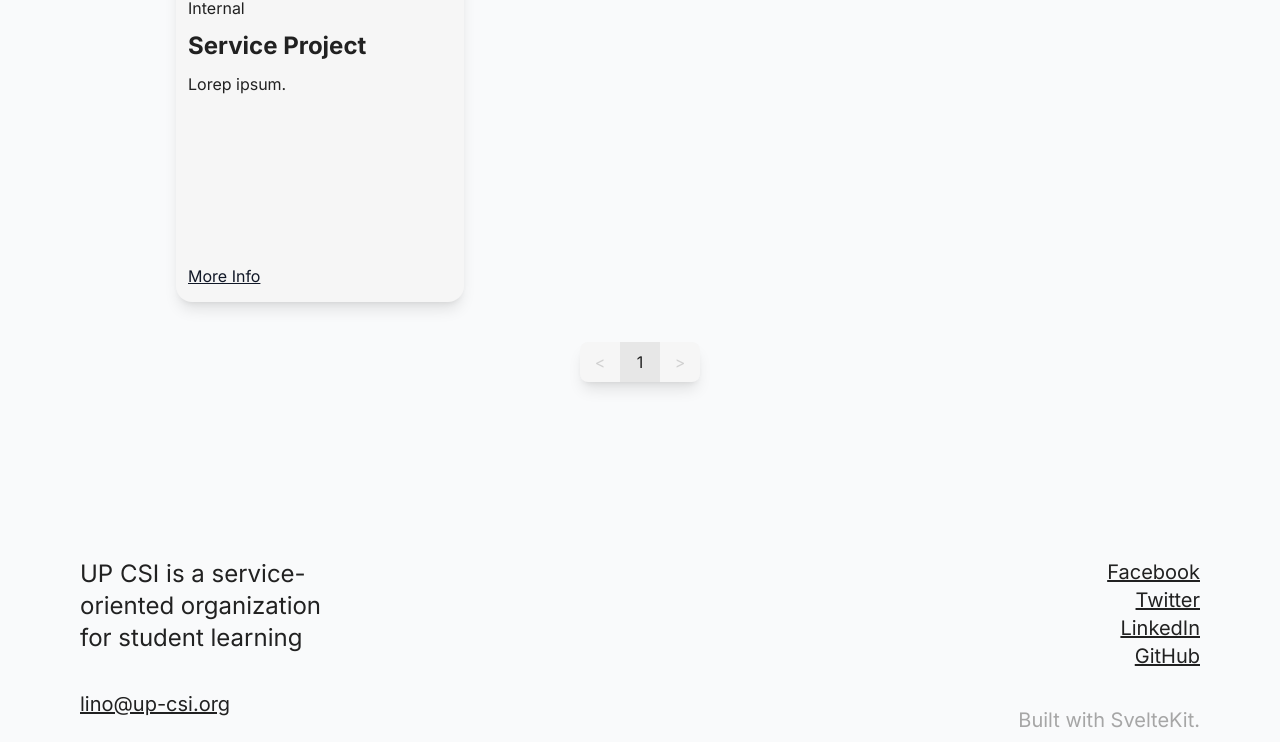
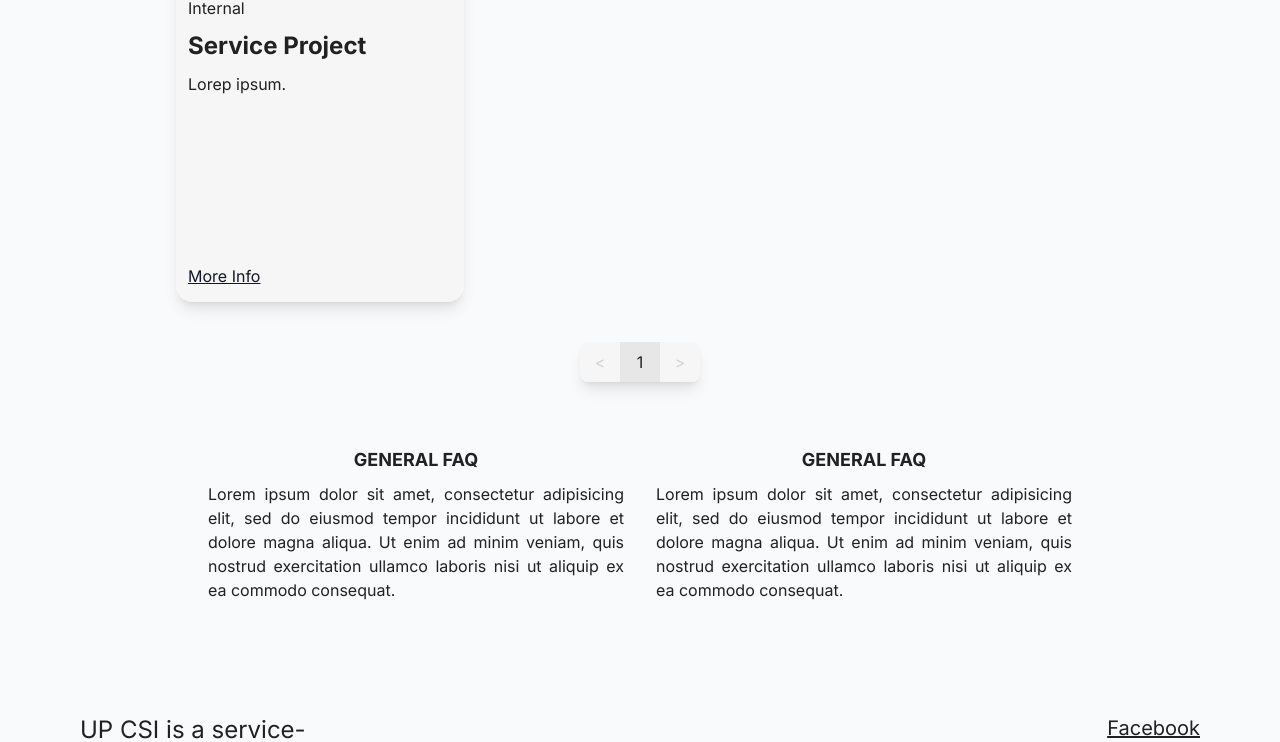
Before and after one commit to up-csi/up-csi.github.io, a SvelteKit app: page /projects in a window 1280 px wide. Shown: the part 385-1127 px from the top of the page. Built offline with nearby package versions, Linux system fonts and the light colour scheme.

Commit message:
fix: make use of refactored components in Projects page

```diff
--- a/src/routes/projects/+page.svelte
+++ b/src/routes/projects/+page.svelte
@@ -1,24 +1,28 @@
 <script>
     import Faq from '$lib/components/Faq.svelte';
+    import FaqEntry from '$lib/components/FaqEntry.svelte';
     import FilterPagePanel from '$lib/components/FilterPagePanel.svelte';
     import projects from '$lib/projects/projects';
     const filters = ['All', 'Service', 'Innovation', 'Other'];
-    const faqEntries = [
-        {title: "GENERAL FAQ", paragraph: faqParagraph1},
-        {title: "GENERAL FAQ", paragraph: faqParagraph2}
-    ]
 </script>
 
 <article class="prose max-w-full dark:prose-invert">
     <FilterPagePanel {filters} cardsInfo={projects} />
 </article>
 
-{#snippet faqParagraph1()}
-    <span>Lorem ipsum dolor sit amet, consectetur adipisicing elit, sed do eiusmod tempor incididunt ut labore et dolore magna aliqua. Ut enim ad minim veniam, quis nostrud exercitation ullamco laboris nisi ut aliquip ex ea commodo consequat.</span>
-{/snippet}
-
-{#snippet faqParagraph2()}
-    <span>Lorem ipsum dolor sit amet, consectetur adipisicing elit, sed do eiusmod tempor incididunt ut labore et dolore magna aliqua. Ut enim ad minim veniam, quis nostrud exercitation ullamco laboris nisi ut aliquip ex ea commodo consequat.</span>
-{/snippet}
-
-<Faq {faqEntries}/>
+<Faq>
+    <FaqEntry title="GENERAL FAQ">
+        <span
+            >Lorem ipsum dolor sit amet, consectetur adipisicing elit, sed do eiusmod tempor
+            incididunt ut labore et dolore magna aliqua. Ut enim ad minim veniam, quis nostrud
+            exercitation ullamco laboris nisi ut aliquip ex ea commodo consequat.</span
+        >
+    </FaqEntry>
+    <FaqEntry title="GENERAL FAQ">
+        <span
+            >Lorem ipsum dolor sit amet, consectetur adipisicing elit, sed do eiusmod tempor
+            incididunt ut labore et dolore magna aliqua. Ut enim ad minim veniam, quis nostrud
+            exercitation ullamco laboris nisi ut aliquip ex ea commodo consequat.</span
+        >
+    </FaqEntry>
+</Faq>
```
